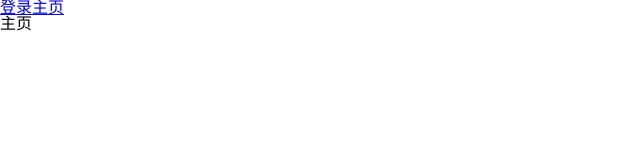
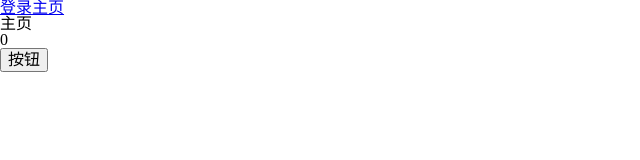
Before and after one commit to aliyuv/Vue3-TS-CMS, a Vue app: page /#/main in a window 1280 px wide. Shown: the top 160 px of the page, without its empty margins (0-640 px from the left). Built offline with nearby package versions, Linux system fonts and the light colour scheme.

Commit message:
config: 配置 pinia

```diff
--- a/package.json
+++ b/package.json
@@ -15,6 +15,7 @@
   "dependencies": {
     "@typescript-eslint/parser": "5.55.0",
     "normalize.css": "8.0.1",
+    "pinia": "2.0.33",
     "vue": "^3.2.47",
     "vue-router": "4.1.6"
   },
--- a/src/main.ts
+++ b/src/main.ts
@@ -3,6 +3,8 @@ import App from './App.vue';
 import 'normalize.css';
 import './assets/css/index.less';
 import { router } from './router';
+import { store } from './store';
 const app = createApp(App);
 app.use(router);
+app.use(store);
 app.mount('#app');
--- /dev/null
+++ b/src/store/counter.ts
@@ -0,0 +1,15 @@
+import { defineStore } from 'pinia';
+
+export const useCounterStore = defineStore('counter', {
+  state: () => ({
+    count: 0
+  }),
+  actions: {
+    increment(n: number) {
+      this.count += n;
+    },
+    dounble(n: number) {
+      this.increment(n);
+    }
+  }
+});
--- /dev/null
+++ b/src/store/index.ts
@@ -0,0 +1,2 @@
+import { createPinia } from 'pinia';
+export const store = createPinia();
--- a/src/views/main/main.vue
+++ b/src/views/main/main.vue
@@ -1,7 +1,17 @@
 <template>
   <div>主页</div>
+  <h1>{{ counter.count }}</h1>
+  <button @click="x">按钮</button>
 </template>
 
-<script setup lang="ts"></script>
+<script setup lang="ts">
+import { useCounterStore } from '@/store/counter';
+
+const counter = useCounterStore();
+
+const x = () => {
+  counter.increment(10);
+};
+</script>
 
 <style scoped></style>
```
Also changed, not shown: vite.config.ts (+5 -5 lines), 1 other file (tests, documents, lock files or other folders).
